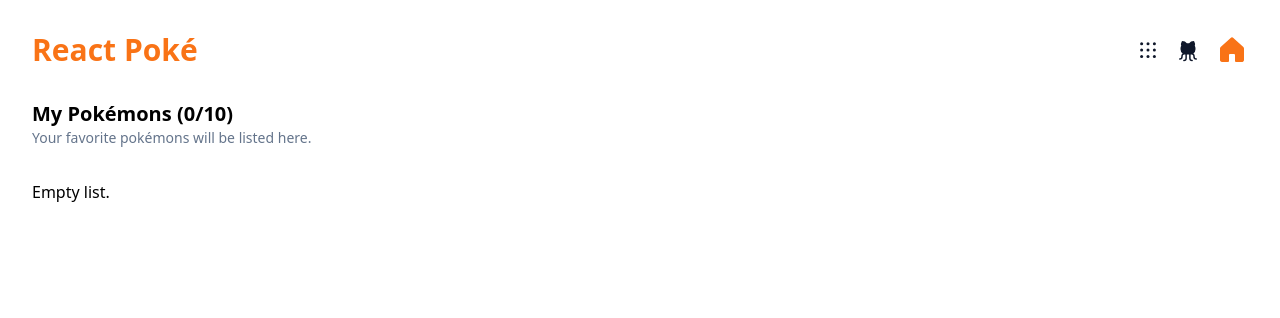
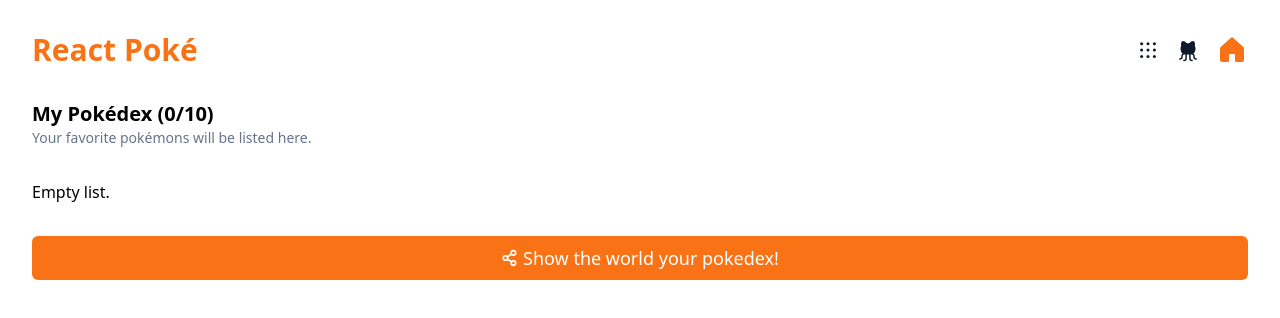
Before and after one commit to isacgpaz/react-poke, a React (Vite) app: page /favorites in a window 1280 px wide. Shown: the top 318 px of the page. Built offline with nearby package versions, Linux system fonts and the light colour scheme.

Commit message:
feat: share pokedex button ui

```diff
--- a/src/pages/Favorites/index.tsx
+++ b/src/pages/Favorites/index.tsx
@@ -1,4 +1,5 @@
 import classNames from "classnames";
+import { ShareNetwork } from "phosphor-react";
 import { Header } from "../../components/Header";
 import { PokeCard } from "../../components/PokeCard";
 import { useFavorites } from "../../hooks/useFavorites";
@@ -9,19 +10,20 @@
   const { isGrid } = useList();
 
   return (
-    <div className="flex flex-col gap-8 p-8 items-center h-screen">
+    <div className="flex flex-col gap-8 p-8 items-center h-screen overflow-auto">
       <Header showFavoritesButton={false} />
 
       <div className="w-full">
         <h1 className="text-xl font-bold">
-          My Pokémons ({favoritesPokemons.length}/10)
+          My Pokédex ({favoritesPokemons.length}/10)
         </h1>
+
         <p className="text-sm text-slate-500">
           Your favorite pokémons will be listed here.
         </p>
       </div>
 
-      <div className="w-full">
+      <div className="flex flex-col w-full gap-8">
         {favoritesPokemons.length ? (
           <div
             className={classNames({
@@ -36,6 +38,11 @@
         ) : (
           <p>Empty list.</p>
         )}
+
+        <button className="bg-orange-500 text-white text-lg font-medium rounded-md py-2 w-full self-center flex items-center justify-center gap-1">
+          <ShareNetwork weight="bold" />
+          Show the world your pokedex!
+        </button>
       </div>
     </div>
   );
```
